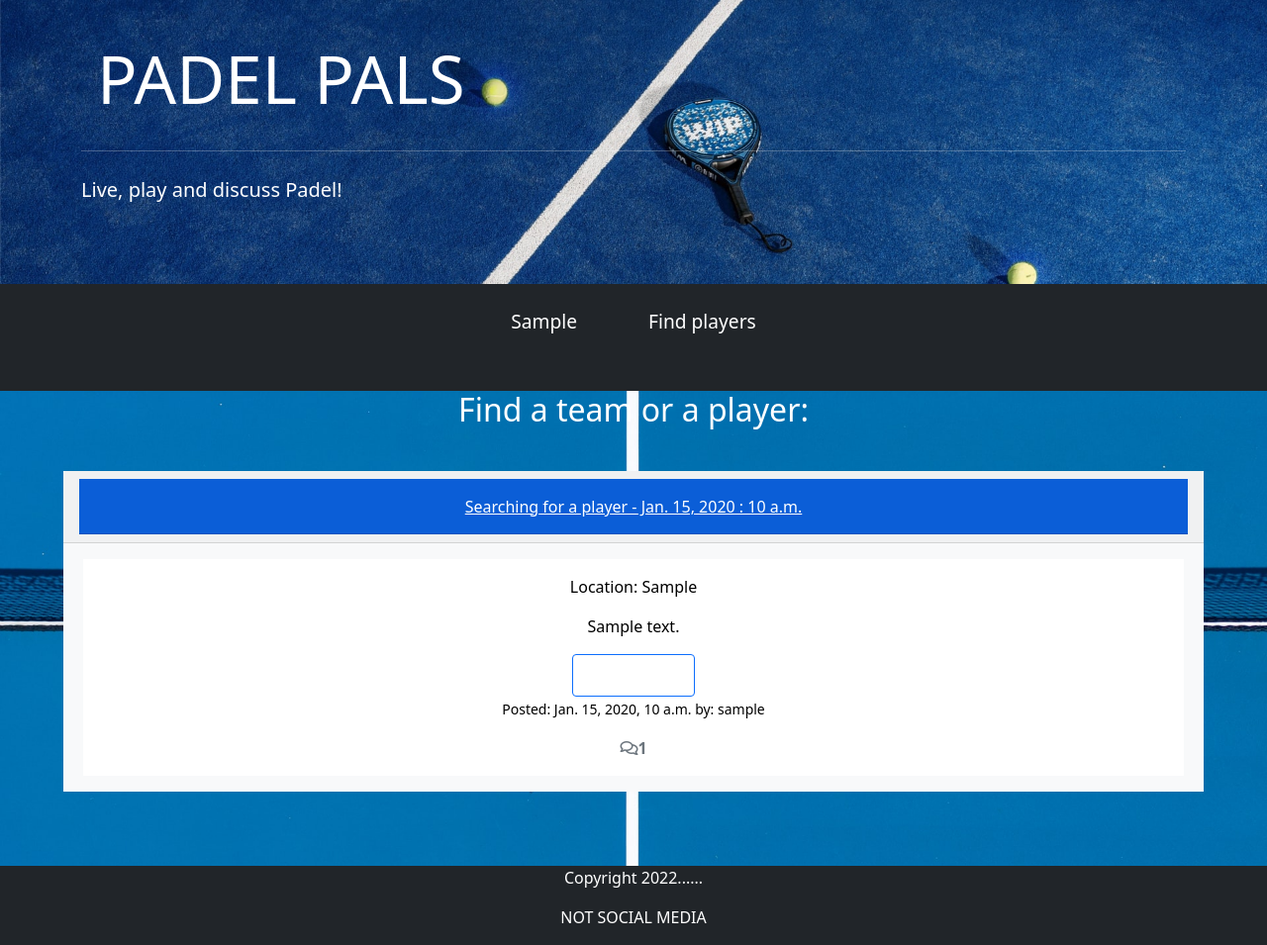
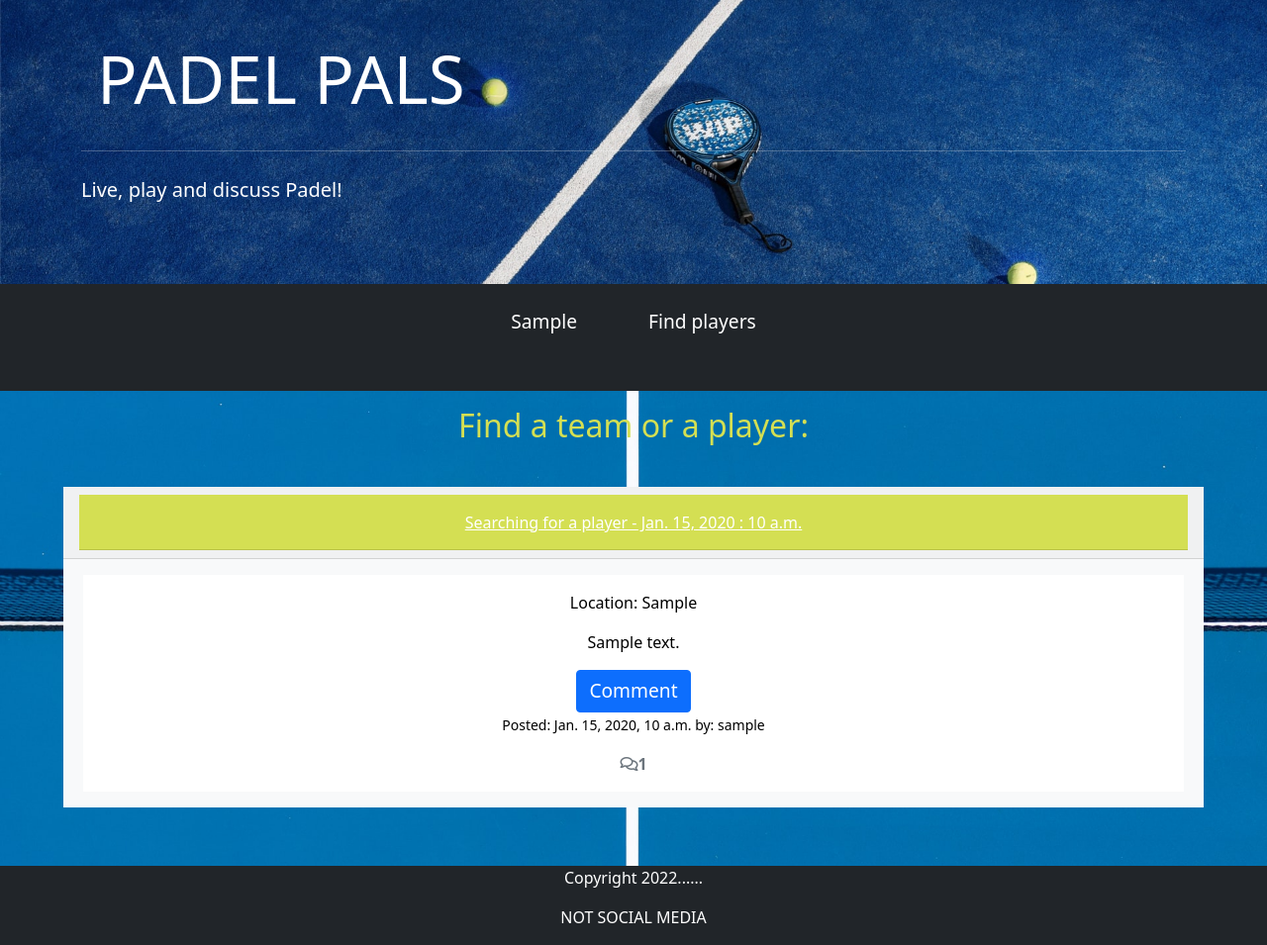
Before and after one commit to Monika-81/padel-pals, a Django app: page /post/play_events in a window 1280 px wide, after a click that opens the changed part. Shown: the part 59-1014 px from the top of the page at 99% size. Run offline with Django 3.2, Linux system fonts and the light colour scheme; tables that the repository leaves empty hold one stand-in row (values such as "Sample post").

Commit message:
Add 404 file. Add more style over all.

```diff
--- a/static/css/style.css
+++ b/static/css/style.css
@@ -7,10 +7,6 @@
 .text-center a {
   color: black;
   text-decoration: none;
-}
-
-#padel-icon {
-  height: 2rem;
 }
 
 #filler {
@@ -50,9 +46,10 @@
 }
 
 h2 {
-  color: white;
+  color: #d4df53;
   text-align: center;
   margin: 2rem;
+  padding-top: 1rem;
 }
 
 .submit {
@@ -68,18 +65,20 @@ h2 {
 }
 
 .accordion-button:focus {
-  background-color: #0b5ed7;
+  background-color: #d4df53;
   border-color: white;
   box-shadow: none;
+  color: black;
 }
 
 .accordion-button:not(.collapsed) {
-  background-color: #0b5ed7;
+  background-color: #d4df53;
 }
 
-.recent-card, .topic-card {
+.recent-card, .topic-card .comment-card {
   width: 90vw;
   margin-top: 10px;
+  border: #0b5ed7 solid 3px;
 }
 
 .card {
@@ -107,11 +106,11 @@ h2 {
 }
 
 .topic-nav a:hover {
-  color: #0b5ed7;
+  color: #d4df53;
 }
 
 .topic-nav a:active {
-  color: #0b5ed7;
+  color: #d4df53;
 }
 
 .bg-custom{
--- a/templates/index.html
+++ b/templates/index.html
@@ -6,7 +6,7 @@
     <div class="d-flex flex-row flex-wrap justify-content-center">
         {% for post in posts %}
         {% if forloop.counter <= 4 %}
-        <div class="card recent-card border-primary text-center bg-light">
+        <div class="card recent-card text-center bg-light">
             <a href="{% url 'post_display' post.slug %}">
                 <h4 class="card-header">
                     <strong>{{ post.title }}</strong>
--- a/templates/play_display.html
+++ b/templates/play_display.html
@@ -21,7 +21,7 @@
 </div>
 <div class="container">
     <div class="row">
-        <div class="col card mb-4  mt-3 left top border-primary text-center bg-light">
+        <div class="col card mb-4  mt-3 left top text-center bg-light">
             <div class="card-body">
                 <p class="card-text ">
                     {{ post.description | safe }}
@@ -66,7 +66,7 @@
 </div>
 <div class="container-fluid recent-posts">
     <div class="d-flex flex-row flex-wrap justify-content-center">
-        <div class="col-md-4 card mb-4  mt-3 border-primarys text-center bg-light">
+        <div class="col-md-4 card mb-4  mt-3 text-center bg-light">
             <h3>Comments:</h3>
             <div class="card-body">
                 {% for comment in comments %}
--- a/templates/play_list.html
+++ b/templates/play_list.html
@@ -5,7 +5,7 @@
     <h2>Find a team or a player:</h2>
     {% for post in play_list %}
     <div class="d-flex flex-row flex-wrap justify-content-center accordion accordion-flush" id="accordion">
-        <div class="card recent-card border-primary text-center bg-light accordion-item">
+        <div class="card recent-card text-center bg-light accordion-item">
             <div class="card-header">
                 <h5 class="accordion-header" id="heading-{{post.slug}}">
                     <button class="btn btn-link accordion-button collapsed d-block text-center text-white" type="button" data-bs-toggle="collapse" data-bs-target="#{{post.slug}}" aria-expanded="true" aria-controls="{{post.slug}}">
@@ -18,8 +18,8 @@
                     <div class="card-body bg-custom">
                         <p class="card-text">Location: {{ post.location }}</p>
                         <p class="card-text">{{ post.description }}</p>
-                        <button type="button" class="btn btn-outline-primary btn-add">
-                            <a href="{% url 'play_display' post.slug %}">Comments</a>
+                        <button type="button" class="btn btn-primary btn-add">
+                            <a href="{% url 'play_display' post.slug %}">Comment</a>
                         </button>
                         <p class="card-text"><small>Posted:
                             {{ post.created_date }} by: {{ post.generator }}</small>
--- a/templates/thread.html
+++ b/templates/thread.html
@@ -18,7 +18,7 @@
 </div>
 <div class="container">
     <div class="row">
-        <div class="col card mb-4  mt-3 left top border-primary text-center bg-light">
+        <div class="col card mb-4  mt-3 left top text-center bg-light">
             <div class="card-body">
                 <p class="card-text ">
                     {{ post.content | safe }}
@@ -88,7 +88,7 @@
 </div>
 <div class="container-fluid recent-posts">
     <div class="d-flex flex-row flex-wrap justify-content-center">
-        <div class="col-md-4 card mb-4  mt-3 border-primary text-center bg-light">
+        <div class="col-md-4 card border-primary mb-4  mt-3 text-center bg-light">
             <h3>Comments:</h3>
             <div class="card-body">
                 {% for comment in comments %}
@@ -130,7 +130,7 @@
             </div>
         </div>
         {% if user.is_authenticated %}
-        <div class="col-md-3 card mb-4  mt-3 border-primary text-center bg-light">
+        <div class="col-md-3 card mb-4 mt-3 border-primary text-center bg-light">
             <div class="card-body">
                 <h3>Leave a comment:</h3>
                 <p>Posting as: {{ user.username }}</p>
--- a/templates/topic.html
+++ b/templates/topic.html
@@ -17,7 +17,7 @@
         {% endif %}
     <div class="d-flex flex-row flex-wrap justify-content-center">
         {% for post in posts %}
-        <div class="card recent-card border-primary text-center bg-light">
+        <div class="card recent-card text-center bg-light">
             <a href="{% url 'post_display' post.slug %}">
                 <h4 class="card-header">
                     <strong>{{ post.title }}</strong>
```
Also changed, not shown: templates/404.html (added, +25 -0 lines), forums/views.py (line endings or trailing spaces).
